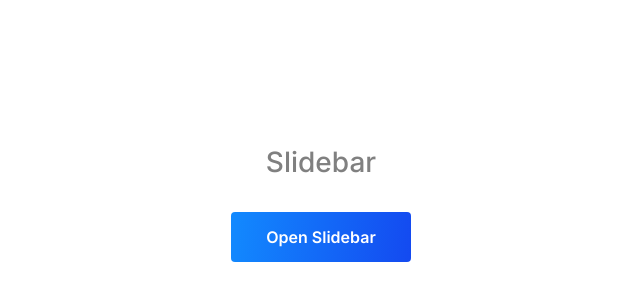
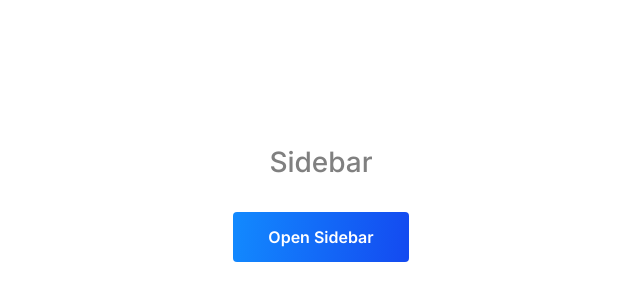
Before and after one commit to Dushyant418/sidebar, a plain HTML site: page index.html in a window 1280 px wide. Shown: the part 196-496 px from the top of the page, 319-959 px from the left. Drawn offline with nearby package versions, Linux system fonts and the light colour scheme.

Commit message:
_first commit

```diff
--- a/index.html
+++ b/index.html
@@ -15,8 +15,8 @@
         <div class="container">
             <div class="d-flex align-items-center justify-content-center vh-100">
                 <div class="d-flex flex-column gap-4">
-                    <h3 class="text-center ff color-gray">Slidebar</h3>
-                    <button class="openbtn ff color-white">Open Slidebar</button>
+                    <h3 class="text-center ff color-gray">Sidebar</h3>
+                    <button class="openbtn ff color-white">Open Sidebar</button>
                 </div>
             </div>
             <div class="slidebar side-absolute min-vh-100 d-flex flex-column">
```
